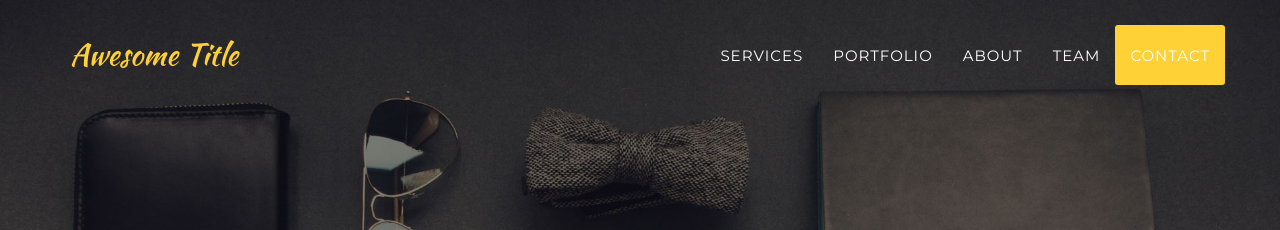
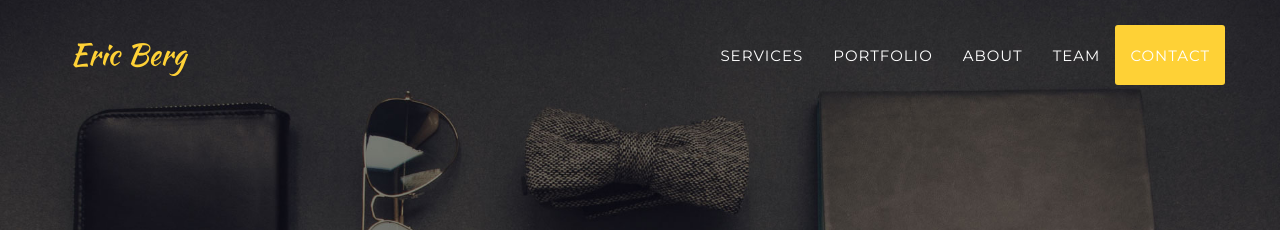
Before and after one commit to ericinventor/personal-website, a Jekyll site: the page built from _posts/2014-07-16-project-3.markdown, in a window 1280 px wide. Shown: the top 230 px of the page. Built offline with Jekyll 4.4.1, drawn with Linux system fonts in a browser that asks for light colours; some web fonts are replaced; some of the changed text lies outside the part shown.

Commit message:
changed to my url

```diff
--- a/_config.yml
+++ b/_config.yml
@@ -1,8 +1,8 @@
-url: https://y7kim.github.io
-baseurl: /agency-jekyll-theme/
+url: https://ericinventor.github.io/
+baseurl: /personal-website/
 
 # Site settings
-title: Awesome Title
+title: Eric Berg
 email: your-email@domain.com
 description: "Write an awesome description for your new site here. You can edit this line in _config.yml. It will appear in your document head meta (for Google search results) and in your feed.xml site description."
 
```
